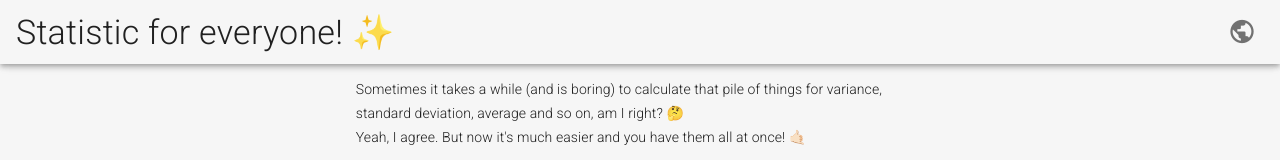
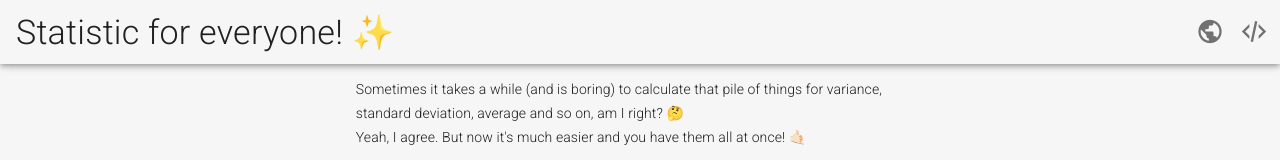
Before and after one commit to kammradt/easy-statistics, a Vue app: page / in a window 1280 px wide. Shown: the top 160 px of the page. Built offline with nearby package versions, Linux system fonts and the light colour scheme.

Commit message:
:sparkles: Adding button to repo

```diff
--- a/src/views/Home.vue
+++ b/src/views/Home.vue
@@ -12,6 +12,9 @@
         <v-btn fab v-for="language in languages" :key="language.lang" v-text="language.emoji"
                @click="setLanguageTo(language.lang)" class="display-1"/>
       </v-speed-dial>
+      <v-btn text right icon large link target="_blank" href="https://github.com/kammradt/easy-statistics">
+        <v-icon v-text="'mdi-xml'"/>
+      </v-btn>
     </v-toolbar>
     <v-container grid-list-sm>
       <v-row justify="center">
```
